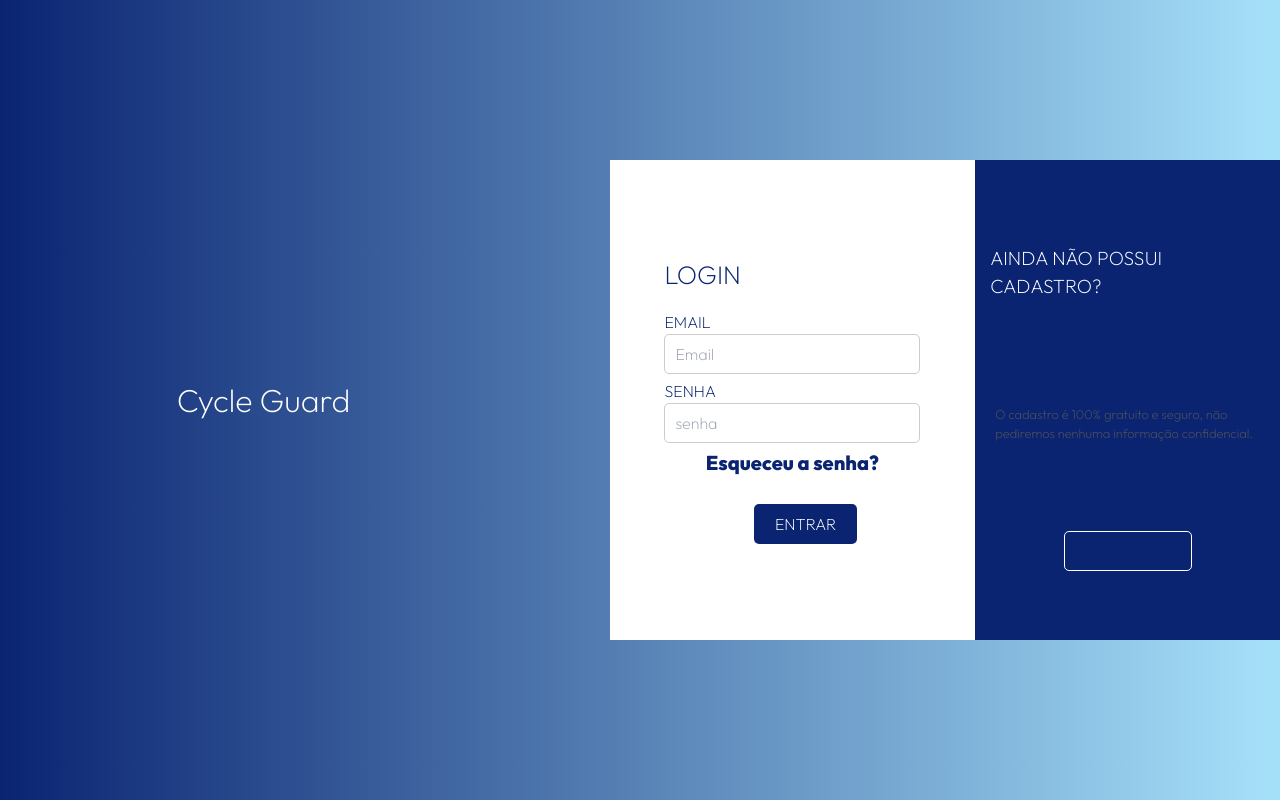
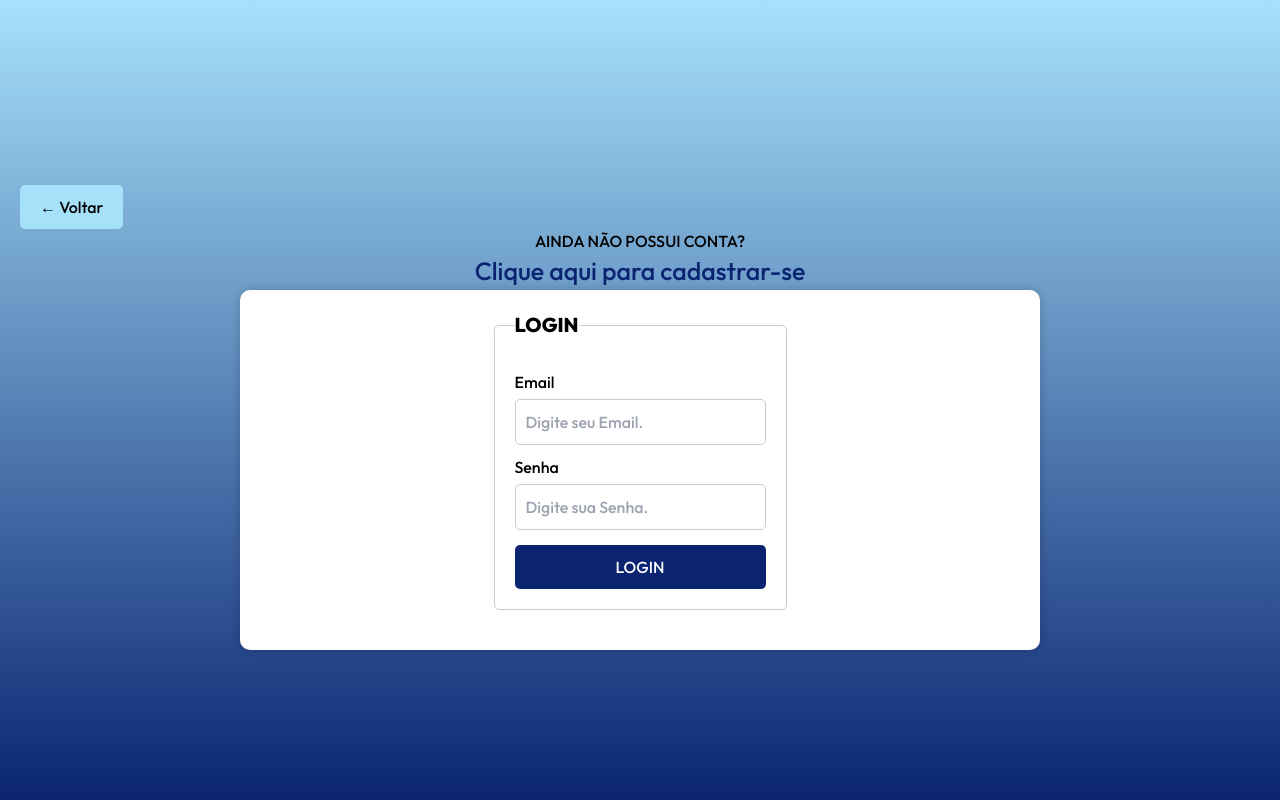
Before and after one commit to Rennan-Ferreira/cycle-Guard-Sprint4, a Next.js app: page /login in a window 1280 px wide. Built offline with nearby package versions, Linux system fonts and the light colour scheme; a web font is replaced by a local one.

Commit message:
Concluindo telas de login e cadastro.

```diff
--- a/src/app/(pages)/cadastro/page.jsx
+++ b/src/app/(pages)/cadastro/page.jsx
@@ -1,8 +1,11 @@
 "use client";
 import Link from 'next/link';
+import { useRouter } from "next/navigation";
 import React, { useState } from 'react';
 
 export default function Cadastro() {
+  const navigate = useRouter();
+
   const [formData, setFormData] = useState({
     nome: '',
     email: '',
@@ -16,6 +19,7 @@ export default function Cadastro() {
     complemento: '',
     numero: '',
   });
+
   const [loading, setLoading] = useState(false);
 
   const handleSubmit = async (e) => {
@@ -48,6 +52,7 @@ export default function Cadastro() {
 
       if (apiResponse.ok) {
         console.log('Requisição enviada com sucesso!');
+        navigate.push('/homeDois');
       } else {
         console.error('Erro na chamada da API Java:', apiResponse.statusText);
         console.log('Corpo da resposta:', await apiResponse.text());
@@ -81,11 +86,10 @@ export default function Cadastro() {
     }));
   };
 
-
   return (
     <div className="cliente-data-form">
       <div className="cliente-data-header">
-        <Link href='/homeDois'>
+        <Link href="/home">
           <button className="cliente-back-button">&#8592; Voltar</button>
         </Link>
       </div>
@@ -93,7 +97,7 @@ export default function Cadastro() {
       <div className="cliente-form-container">
         <form onSubmit={handleSubmit} className="forms" action="">
           <div className="cliente-title">
-            <h2>PARA CONTINUAR PRECISAMOS CONFIRMAR ALGUNS DADOS, OK?</h2>
+            <h2>INSIRA OS SEUS DADOS PARA REALIZAR O CADASTRO</h2>
           </div>
           <div className="cliente-form-group">
             <label htmlFor="nome">
@@ -141,7 +145,7 @@ export default function Cadastro() {
             <label htmlFor="telefone">
               TELEFONE
               <input
-                type="number"
+                type="tel"
                 id="telefone"
                 name="telefone"
                 placeholder="Telefone"
@@ -249,8 +253,8 @@ export default function Cadastro() {
               />
             </label>
           </div>
-          <div className='div-botao-cadastro'>
-            <button type="submit" disabled={loading} className='cliente-cadastro'>
+          <div className="div-botao-cadastro">
+            <button type="submit" disabled={loading} className="cliente-cadastro">
               {loading ? 'Aguarde...' : 'CADASTRAR'}
             </button>
           </div>
--- a/src/app/(pages)/login/page.jsx
+++ b/src/app/(pages)/login/page.jsx
@@ -1,39 +1,114 @@
-import Link from "next/link";
+"use client";
+import { useRouter } from "next/navigation";
+import { useState, useEffect } from "react";
+import Link from 'next/link';
 
 export default function Login() {
-  return (
-    <body class="tela-login">
-        <div class="logotipo-login">
-            <h1 class="titulo-login">Cycle Guard</h1>
-        </div>
-        <div class="formulario">
-            <div class="login">
-                <h1 class="login-texto">LOGIN</h1>
-                <form action="" class="forms">
-                    <label for="email">
-                        EMAIL
-                        <input class="email" type="text" placeholder="Email"/>
-                    </label>
-                    <label for="password">
-                        SENHA
-                        <input class="password" type="text" placeholder="senha"/>
-                    </label>
-                    <Link href="/esqueceuSenha"><h5 class="esqueceu-senha">Esqueceu a senha?</h5></Link>
-                </form>
-                <Link href="/homeDois">
-                <button class="botao-login">ENTRAR</button>
-                </Link>
-            </div>
-        </div>
-        <div class="aba-cadastrar">
-            <h1 class="txt-1">AINDA NÃO POSSUI CADASTRO?</h1>
-            <p class="paragrafo-1">O cadastro é 100% gratuito e seguro, não pediremos nenhuma informação confidencial.</p>
+
+    const navigate = useRouter();
+
+    const [usuario, setUsuario] = useState({
+        "info": "login",
+        "email" : "",
+        "senha" : ""
+    })
+
+    const [msgStatus, setMsgStatus] = useState("");
+    const [classeMsg, setClasseMsg] = useState("");
+
+    useEffect(() => {
+        if(msgStatus == "Login realizado com SUCESSO! Aguarde..."){
+            setClasseMsg("login-sucesso");
+        }else if(msgStatus == "Nome de usuário ou senha inválidos!"){
+            setClasseMsg("login-erro");
+        }else{
+            setClasseMsg("login-none");
+        }
+
+    }, [msgStatus])
+
+    const handleChange = async (e)=>{
+        const {name, value} = e.target;
+    setUsuario({...usuario,[name]:value});
+    };
+
+    const handleSubmit = async (e)=>{
+        e.preventDefault();
+
+        try {
+            const response = await fetch("http://localhost:3000/api/base/base-users",{
+                method: "POST",
+                headers:{
+                    "Content-Type":"application/json"
+                },
+                body:  JSON.stringify(usuario)
+            });
+
+            if(response.ok){
+                const data = await response.json();
+                if(data.status){
+                   setMsgStatus("Login realizado com SUCESSO! Aguarde...");
+
+                    const tokenUser = Math.random().toString(16).substring(2) + Math.random().toString(16).substring(2);
+
+                   sessionStorage.setItem("token-user",tokenUser);
+
+                    sessionStorage.setItem("user-obj",JSON.stringify(data.user));
+
+                   setTimeout(()=>{
+                    navigate.push("/homeDois");
+                   },5000);
+
+                }else{
+                    setMsgStatus("Nome de usuário ou senha inválidos!");
+
+                   setTimeout(()=>{
+                    setMsgStatus("");
+                    setUsuario({
+                        "email":"",
+                        "senha":""
+                    });
+                   },5000);
+                }
+            }
+
+        } catch (error) {
+            console.log(error);
+        }
+
+    };
 
 
-            <button class="cadastrar-se">
-             <Link href="/cadastro">Cadastrar-se</Link>
-                </button>
+  return (
+    <div className="tela-login">
+      <div className="cliente-data-header">
+        <Link href='/home'>
+          <button className="cliente-back-button">&#8592; Voltar</button>
+        </Link>
+      </div>
+        <h1 className="header-cadastro">AINDA NÃO POSSUI CONTA?<br></br> <a href="/cadastro" className="cadastro">Clique aqui para cadastrar-se</a></h1>
+
+        <h2 className={classeMsg}>{msgStatus}</h2>
+
+
+        <div className="form-login">
+            <form onSubmit={handleSubmit}>
+                <fieldset>
+                    <legend>LOGIN</legend>
+                    <div>
+                        <label htmlFor="idEmail">Email</label>
+                        <input type="email" name="email" id="idEmail" placeholder="Digite seu Email." value={usuario.email} onChange={handleChange}/>
+                    </div>
+                    <div>
+                        <label htmlFor="idSenha">Senha</label>
+                        <input type="password" name="senha" id="idSenha" placeholder="Digite sua Senha." value={usuario.senha} onChange={handleChange}/>
+                    </div>
+                    <div>
+                        <button>LOGIN</button>
+                    </div>
+                </fieldset>
+            </form>
         </div>
-    </body>
+    </div>
   )
-};
+}
--- /dev/null
+++ b/src/app/api/base/base-users/route.jsx
@@ -0,0 +1,98 @@
+import {promises as fs} from 'fs';
+import { NextResponse } from 'next/server';
+
+export async function GET(request,{params}){
+    //Criando uma chamada para acessar o arquivo JSON que foi criado!!!
+    const file =  await fs.readFile(process.cwd() + "/src/app/api/base/db.json","utf8");
+
+    //Recuperando a lista de usuários do arquivo JSON, realizando um
+    //parse de arquivo para JSON.
+    const lista = await JSON.parse(file);
+
+    //Retornando a lista de usuários para quem chamou o end-point.
+    return NextResponse.json(lista);
+
+}
+
+
+const handleLogin = async (email,senha)=>{
+    //Criando uma chamada para acessar e ler o arquivo JSON que foi criado!!!
+    const file =  await fs.readFile(process.cwd() + "/src/app/api/base/db.json","utf8");
+
+    //Recuperando a lista de usuários do arquivo JSON, realizando um
+    //parse de arquivo para JSON para tornar o arquivo um objeto manipulável.
+    const dados = await JSON.parse(file);
+
+    //Realizando a validação do usuário através dos parâmetros recebidos:{email,senha}, onde vamos percorrer a lista de  e verificar se o usuário existe.
+
+    try {
+        // for (let x = 0; x < lista.usuarios.length; x++) {
+        //     const userLista = lista.usuarios[x];
+        //     //Realizando a validação do usuário:
+        //     if(userLista.email == email && userLista.senha == senha){
+        //         //Retornando o status do request!
+        //         return true;
+        //     }
+        // }
+        const user = dados.usuarios.find((user)=>user.email == email && user.senha == senha);
+
+        //Retornando o objeto do usuário encontrado, mesmo que seja null.
+        return user;
+    } catch (error) {
+        console.error(error);
+    }
+}
+
+//Criando a função POST para realizar o cadastramento de usuários:
+const handleCadastro = async (nome,email,senha)=>{
+    //Criando uma chamada para acessar e ler o arquivo JSON que foi criado!!!
+    const file =  await fs.readFile(process.cwd() + "/src/app/api/base/db.json","utf8");
+
+    //Recuperando a lista de usuários do arquivo JSON, realizando um
+    //parse de arquivo para JSON para tornar o arquivo um objeto manipulável.
+    const lista = await JSON.parse(file);
+
+    //Gerar um id para o novo usuário:
+    const id = lista.usuarios[lista.usuarios.length-1].id + 1;
+
+    //Criando o objeto do novo usuário:
+    const novoUsuario = {id,nome,email,senha};
+
+    //Adicionando o novo usuário na lista de usuários:
+    lista.usuarios.push(novoUsuario);
+
+    //Salvando a lista de usuários no arquivo JSON:
+    await fs.writeFile(process.cwd() + "/src/app/api/base/db.json",JSON.stringify(lista));
+
+    //Retornando o status do request!
+    return novoUsuario;
+
+}
+
+export async function POST(request, response){
+
+        //Recuperando os dados da requisição:
+        //Realizando a desestruturação do objeto request.json() para recuperar os dados do request.
+        const {info,nome,email,senha} = await request.json();
+
+        //Determinando o status da operação:
+        switch (info) {
+            case "login":
+                //Realizando a chamada da função de login:
+                const user = await handleLogin(email,senha);
+                if(user){
+                    //Retornando o status do request!
+                    return NextResponse.json({"status":true,"user":user});
+                }
+            case "cadastro":
+                //Realizando a chamada da função de cadastro:
+                const novoUsuario = await handleCadastro(nome,email,senha);
+                if(novoUsuario){
+                    //Retornando o status do request!
+                    return NextResponse.json({"status":true,"user":novoUsuario});
+                }
+            default:
+                return NextResponse.json({status:false});
+        }
+
+}
--- /dev/null
+++ b/src/app/api/base/db.json
@@ -0,0 +1,10 @@
+{
+    "usuarios": [
+      {
+        "id": 1,
+        "nome": "Alexandre Fiap",
+        "email": "ale@protonmail.edu",
+        "senha": "12345"
+      }
+    ]
+  }
--- a/src/styles/cadastro.css
+++ b/src/styles/cadastro.css
@@ -18,6 +18,7 @@
     position: relative;
     padding: 10px;
 }
+
 
 .cliente-data-header {
     text-align: left;
--- a/src/styles/dadosBicicleta.css
+++ b/src/styles/dadosBicicleta.css
@@ -82,7 +82,7 @@ h2 {
     padding: 20px;
     padding-top: 69px;
 }
-button[type="submit"] {
+.botao-cadastrar {
     background-color: #0a2472;
     color: #fff;
     border: none;
--- a/src/styles/login.css
+++ b/src/styles/login.css
@@ -1,201 +1,88 @@
+/* Adicione este CSS no seu arquivo de estilos */
+
 .tela-login{
-    font-family: 'Outfit';
-    font-weight: lighter;
-    background-image: linear-gradient(90deg,#0a2472 0%, #A6e1fa 100%);
-    display: flex;
-    justify-content: space-evenly;
-    align-items: center;
-    margin: 0 10vw auto auto;
-    height: 100vh;
-}
-
-body {
-    display: block;
-    width: 100%;
-}
-
-.logotipo-login{
+    background: linear-gradient(180deg, rgb(166, 225, 250) 0%, rgb(10, 36, 114) 100%);
+    background-color: rgba(255, 255, 255, 1);
+    min-height: 100vh;
     display: flex;
     justify-content: center;
     align-items: center;
-    width: 50vw;
+    flex-direction: column;
+    position: relative;
+    padding: 10px;
 }
 
-.titulo-login{
-    color: white;
-    font-size: 2rem;
-    width: 20vw;
+.cadastro {
+    font-size: 25px;
+    color: #0a2472;
 }
 
-.formulario {
+.header-cadastro {
+    text-align: center;
+}
+
+.form-login {
+    background-color: #fff;
+    border-radius: 10px;
+    box-shadow: 0px 0px 10px rgba(0, 0, 0, 0.2);
+    width: 90vw;
+    max-width: 800px;
+    text-align: left;
+    padding: 20px;
     display: flex;
     flex-direction: column;
-    justify-content: space-evenly;
+    align-items: center;
+    margin-top: 20px; /* Ajuste conforme necessário */
     margin: 0 auto;
-    align-items: center;
-    background-color: white;
-    height: 60vh;
-    width: 30vw;
-}
+  }
 
-.login{
-    color: #0A2472;
-    display: flex;
-    flex-direction: column;
-    justify-content: space-evenly;
-    height: 40vh;
-}
+  .form-login fieldset {
+    border: 1px solid #ccc;
+    border-radius: 5px;
+    padding: 20px;
+    margin-bottom: 20px;
+  }
 
-.login-texto{
-    font-size: 2vw;
-}
+  .form-login legend {
+    font-size: 20px;
+    font-weight: bold;
+    margin-bottom: 10px;
+  }
 
-.forms{
-    display: flex;
-    flex-direction: column;
-}
+  .form-login label {
+    display: block;
+    margin-bottom: 5px;
+  }
 
-.botao-login{
-    color: white;
-    background-color: #0A2472;
-    width: 8vw;
-    height: 5vh;
-    border: 0;
-    margin-left: 90px;
-    margin-top: 10px;
-    font-size: 1rem;
-}
+  .form-login input {
+    width: 100%;
+    padding: 10px;
+    margin-bottom: 10px;
+    border: 1px solid #ccc;
+    border-radius: 5px;
+    max-width: 100%;
+  }
 
-.email{
-    display: flex;
-    flex-direction: column;
-    width: 20vw;
-    height: 5vh;
-    border: solid #0A2472 1px;
-    border-radius: 0;
-    margin-bottom: 2vh;
-}
+  .form-login button {
+    background-color: #0a2472;
+    color: #fff;
+    border: none;
+    padding: 10px 20px;
+    font-size: 16px;
+    border-radius: 5px;
+    cursor: pointer;
+    text-decoration: none;
+    width: 100%;
+  }
 
-.password{
-    display: flex;
-    flex-direction: column;
-    width: 20vw;
-    height: 5vh;
-    border: solid #0A2472 1px;
-    border-radius: 0;
-    margin-bottom: 0.5vh;
-}
+  .login-sucesso {
+    color: green;
+  }
 
-.esqueceu-senha{
-    display: flex;
-    width: 20vw;
-    justify-content: space-evenly;
-}
+  .login-erro {
+    color: red;
+  }
 
-
-.aba-cadastrar{
-    display: flex;
-    flex-direction: column;
-    justify-content: space-evenly;
-    background-color: #0A2472;
-    color: white;
-    height: 60vh;
-    width: 25vw;
-}
-
-.txt-1{
-    display: flex;
-    align-items: center;
-    justify-content: center;
-    margin: 0 auto;
-    font-size: 1.5vw;
-    padding: 15px;
-}
-
-.paragrafo-1{
-    display: flex;
-    align-items: center;
-    justify-content: center;
-    margin: 0 auto;
-    font-size: 1vw;
-    padding: 20px;
-}
-
-.cadastrar-se{
-    display: flex;
-    align-items: center;
-    justify-content: center;
-    margin: 0 auto;
-    color: white;
-    background-color: #0A2472;
-    border: solid white 2px;
-    width: 10vw;
-    height: 3vw;
-}
-
-*{
-    margin: 0;
-    box-sizing: border-box;
-    padding: 0;
-}
-
-.tela-cadastro{
-    font-family: 'Outfit';
-    font-weight: lighter;
-    background-image: linear-gradient(90deg,#0a2472 0%, #A6e1fa 100%);
-    display: flex;
-    justify-content: space-evenly;
-    align-items: center;
-    margin: 0 10vw auto auto;
-    height: 100vh;
-}
-
-.logotipo-cadastro{
-    display: flex;
-    justify-content: center;
-    align-items: center;
-    width: 50vw;
-}
-
-.titulo-cadastro{
-    color: white;
-    font-size: 6vw;
-    width: 20vw;
-}
-
-.formulario-cadastro {
-    display: flex;
-    flex-direction: column;
-    justify-content: space-evenly;
-    margin: 0 auto;
-    align-items: center;
-    background-color: #0A2472;
-    height: 60vh;
-    width: 30vw;
-}
-
-.cadastro{
-    color: white;
-    display: flex;
-    flex-direction: column;
-    justify-content: space-evenly;
-    height: 40vh;
-}
-
-.cadastro-texto{
-    font-size: 2vw;
-}
-
-.forms{
-    display: flex;
-    flex-direction: column;
-}
-
-.cadastrar-se{
-    color: #0A2472;
-    width: 10vw;
-    height: 5vh;
-    border: 0;
-    font-size: 1rem;
-    border: solid 1px white;
-}
+  .login-none {
+    display: none;
+  }
```
